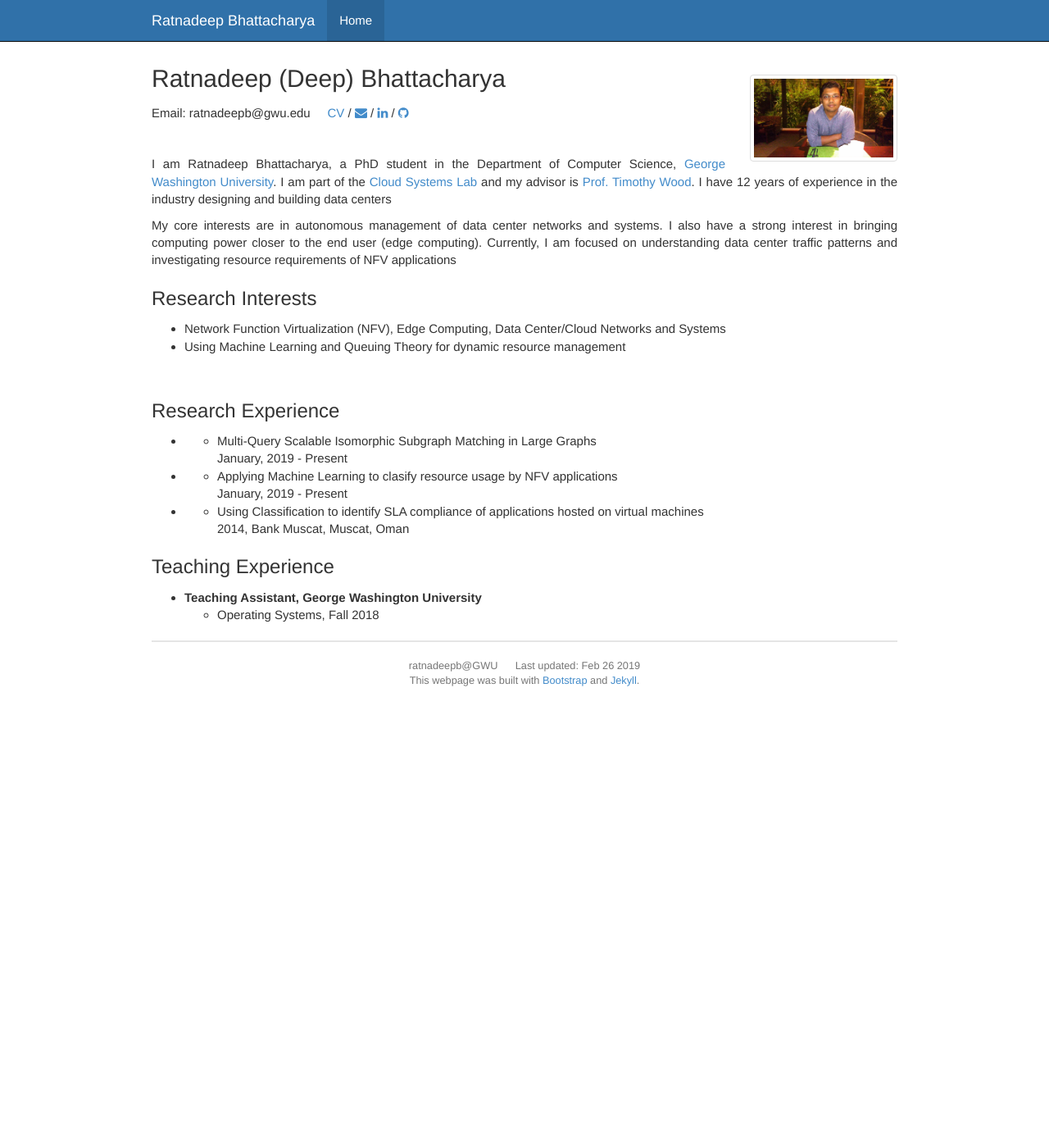
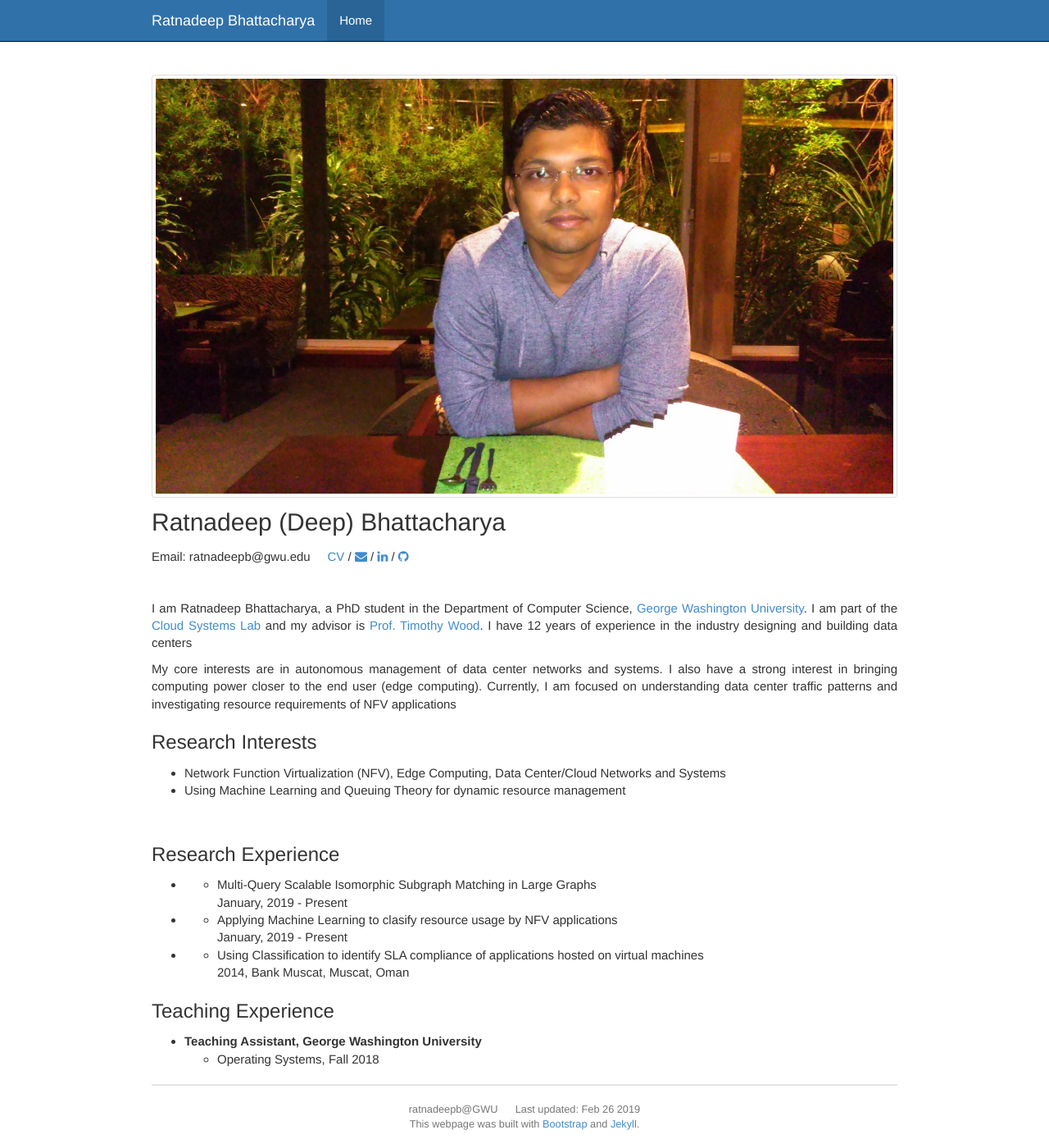
Before and after one commit to ratnadeepb/ratnadeepb.github.io, a Jekyll site: the page index.html, which Jekyll copies as it is, in a window 1280 px wide. Shown: the whole page at 82% size. Built offline with Jekyll 4.4.1, drawn with Linux system fonts in a browser that asks for light colours; nearby versions of some CDN libraries; before the commit the page ends 900 px from its top, so only the background shows below that.

Commit message:
change pic

```diff
--- a/index.html
+++ b/index.html
@@ -71,7 +71,7 @@
     </nav>
 
     <div class="container">
-	<p><img src="static/info/profile.jpg" class="img-thumbnail" width="180px" style="float:right; margin-left:30px; margin-top:35px; margin-bottom:10px;" /></p>
+	<p><img src="static/info/profile.jpg" class="img-thumbnail" style="float:right; margin-left:30px; margin-top:35px; margin-bottom:10px;" /></p>
 
 <h1 id="ratnadee-bhattacharya">Ratnadeep (Deep) Bhattacharya</h1>
 <div class="social">
```
